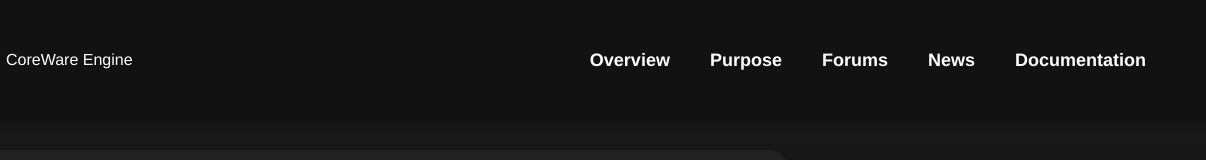
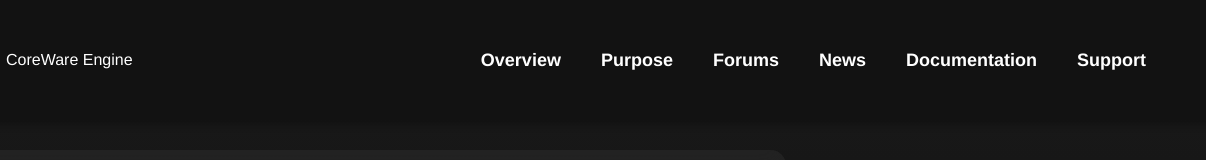
Before and after one commit to Mooshlol304/CoreWare.github.io, a plain HTML site: page index.html in a window 1280 px wide. Shown: the top 160 px of the page, 74-1280 px from the left. Drawn offline with Linux system fonts and the light colour scheme.

Commit message:
Update index.html

```diff
--- a/index.html
+++ b/index.html
@@ -276,6 +276,7 @@
                 <a href="https://coreware.createaforum.com/index.php" class="nav-link">Forums</a> <!-- Updated link -->
                 <a href="News.html" class="nav-link">News</a>
                 <a href="documentations.html" class="nav-link">Documentation</a>
+                <a href="https://form.jotform.com/242442781150047" class="nav-link">Support</a>
             </div>
         </div>
     </nav>
```
